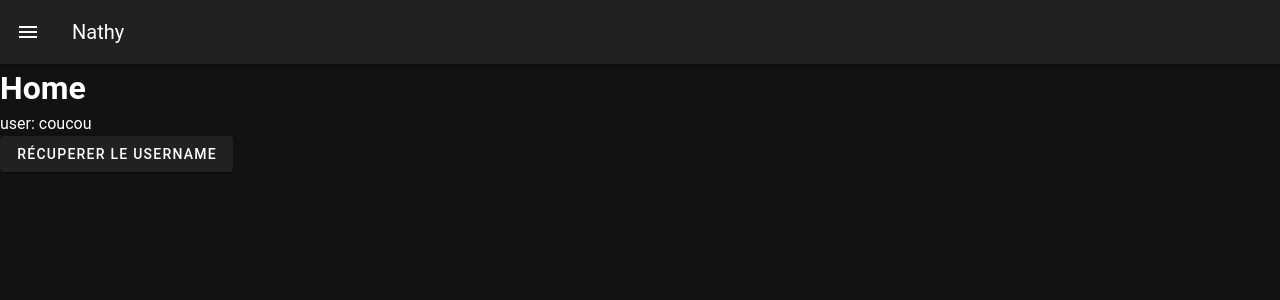
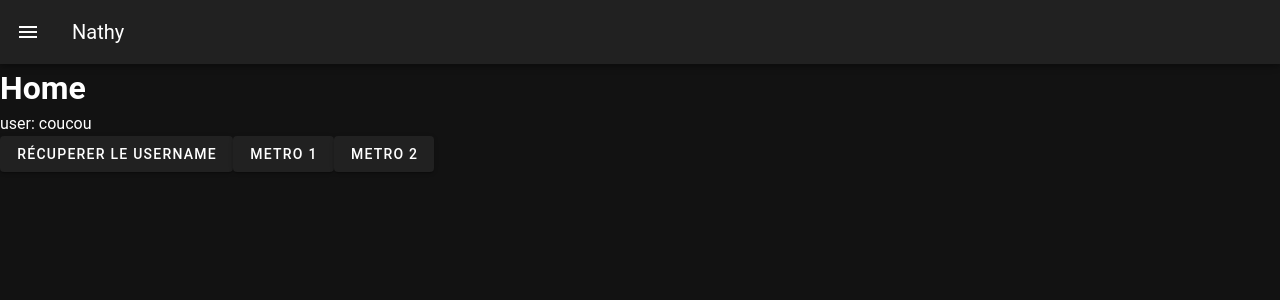
Before and after one commit to YannVrml/NATHY, a Vue app in the folder webapp/: page / in a window 1280 px wide. Shown: the top 300 px of the page. Built offline with nearby package versions, Linux system fonts and the light colour scheme.

Commit message:
feat - add Metro Component

```diff
--- /dev/null
+++ b/webapp/src/components/MetroButton.vue
@@ -0,0 +1,11 @@
+<template>
+  <VBtn>Metro {{ id_metro }}</VBtn>
+</template>
+
+<script setup lang="ts">
+defineProps({
+  id_metro: {
+    type: String,
+  }
+});
+</script>
--- a/webapp/src/views/HomeView.vue
+++ b/webapp/src/views/HomeView.vue
@@ -1,5 +1,6 @@
 <script setup lang="ts">
 import { ref } from 'vue';
+import MetroButton from '@/components/MetroButton.vue';
 
 
 const username = ref('coucou');
@@ -14,6 +15,8 @@ function getUsername() {
     <h1>Home</h1>
     <p>user: {{ username }}</p>
     <VBtn @click="getUsername">Récuperer le username</VBtn>
+    <MetroButton :id_metro="'1'" />
+    <MetroButton :id_metro="'2'" />
   </main>
 </template>
 
```
